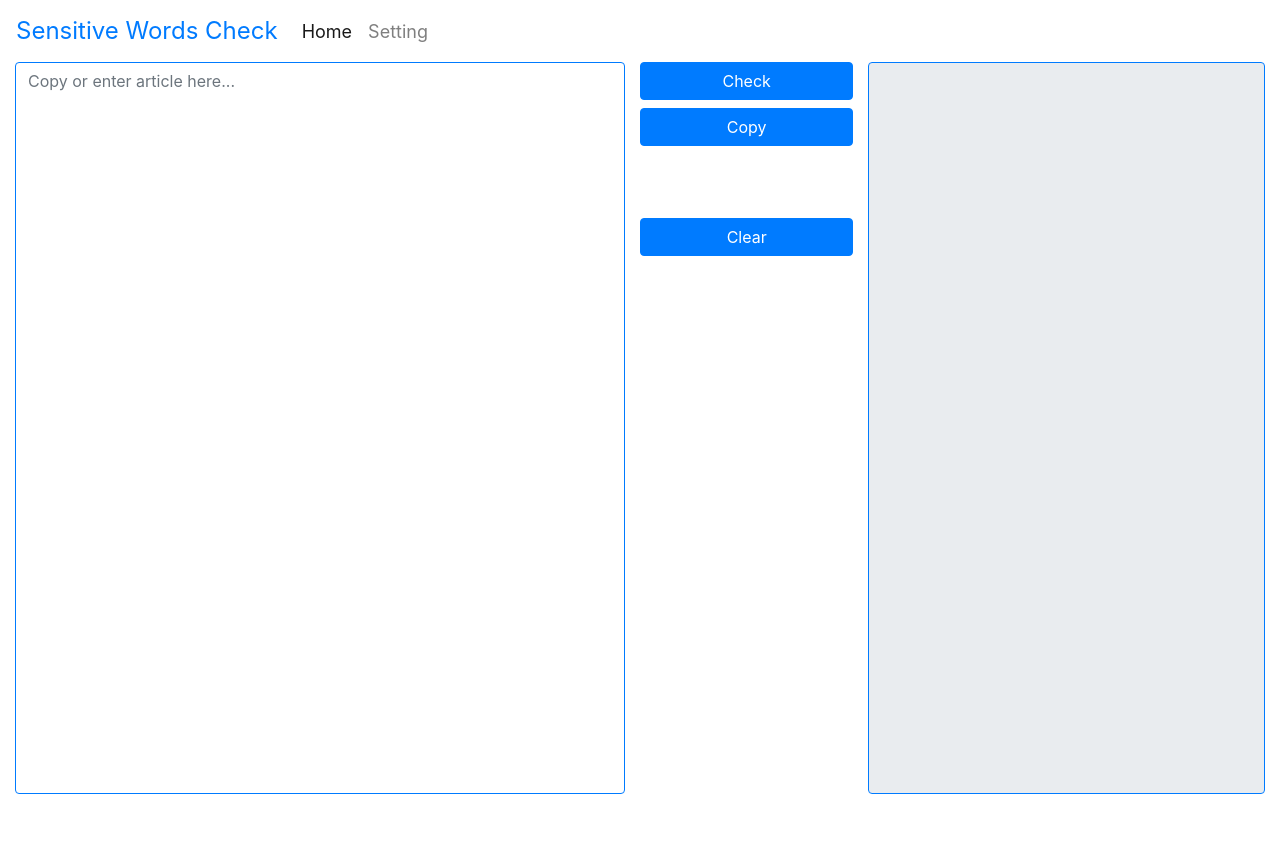
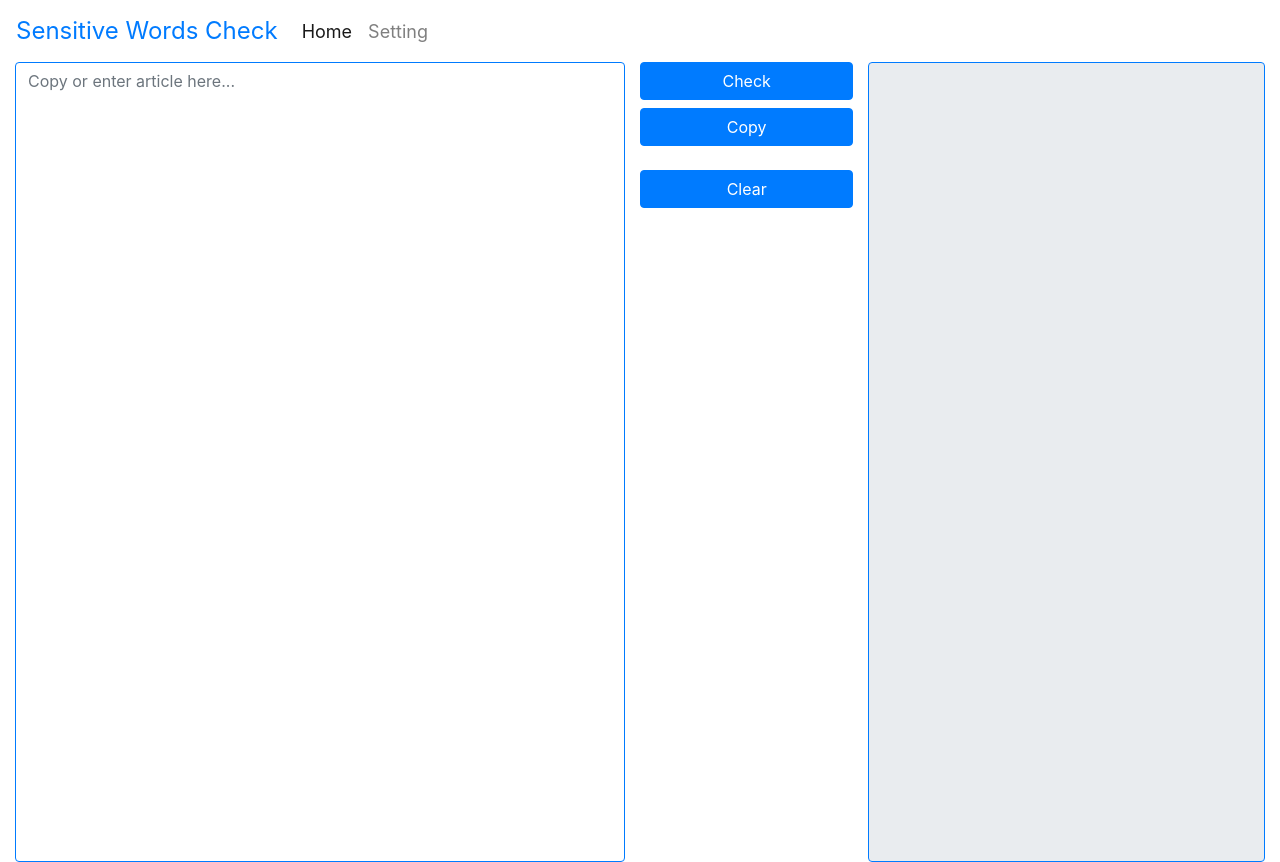
Before and after one commit to sunshineplan/SensitiveWordsCheck, a Flask app: page / in a window 1280 px wide. Before the commit the page ends 794 px from the top, so only its background shows below. Run offline with Flask 2, Linux system fonts and the light colour scheme; some libraries are stand-ins or nearby versions.

Commit message:
Optimize html templates

```diff
--- a/templates/index.html
+++ b/templates/index.html
@@ -72,15 +72,10 @@
         {% endif %}
     </script>
     <style type="text/css">
-        html,
-        body {
-            height: calc(100% - 2px);
-        }
-
         textarea {
             resize: none;
             padding-left: 0.8em;
-            height: 100%;
+            height: 800px;
         }
 
         .form-control {
@@ -97,33 +92,27 @@
             <a class="nav-link{% if name=='setting' %} active{% endif %}" href="/setting">Setting</a>
         </div>
     </header>
-    <div class="container-fluid" style="height:92%;">
-        <div class="row" style="height:100%;">
+    <div class="container-fluid">
+        <div class="row">
             <div class="col-sm-9 col-md-6 pb-3 pb-md-0">
                 <textarea class="form-control" id="input" placeholder="Copy or enter article here..."></textarea>
             </div>
-            <div class="col-sm-3 col-md-2 pl-sm-0 p-md-0">
+            <div class="col-sm-3 col-md-2 pb-3 pb-md-0 pl-sm-0 p-md-0">
                 {% if name=='root' %}
                 <button onclick="javascript:void(0)" id="check" type="button" class="btn btn-primary btn-block">Check</button>
                 <button onclick="copyText()" type="button" class="btn btn-primary btn-block">Copy</button>
-                <br>
-                <br>
                 <br>
                 <button onclick="clearContents()" type="button" class="btn btn-primary btn-block">Clear</button>
                 {% elif name=='setting' %}
                 <button onclick="javascript:void(0)" id="save" type="button" class="btn btn-primary btn-block">Save</button>
                 <br>
-                <br>
-                <br>
                 <button onclick="javascript:void(0)" id="load" type="button" class="btn btn-primary btn-block">Load Default</button>
-                <br>
-                <br>
                 <br>
                 <a class="btn btn-primary btn-block" href="/" role="button">Back Home</a>
                 {% endif %}
             </div>
             {% if name=='root' %}
-            <div class="col-md-4">
+            <div class="col-md-4 pb-3 pb-md-0">
                 <textarea class="form-control" id="output" readonly></textarea>
             </div>
             {% endif %}
```
